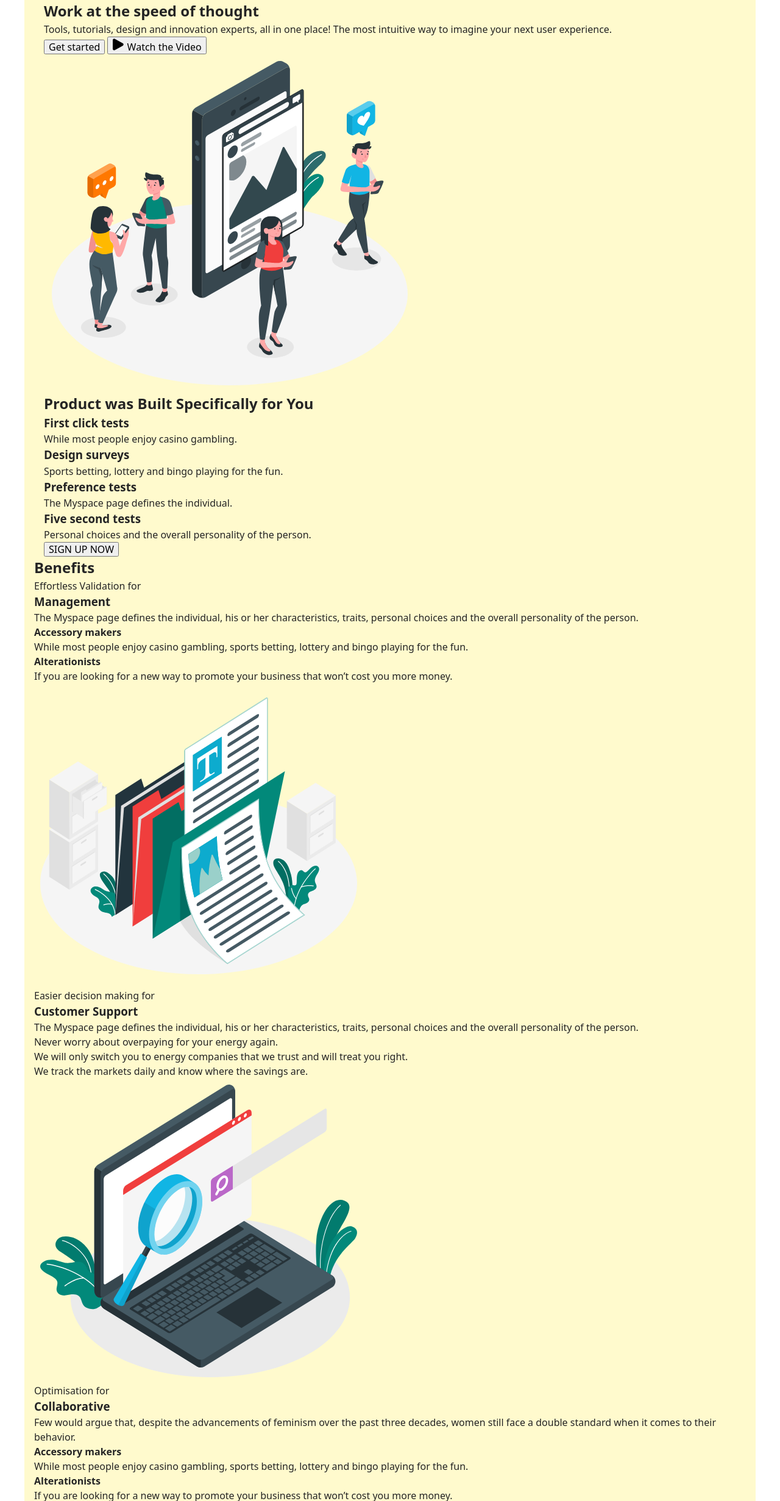
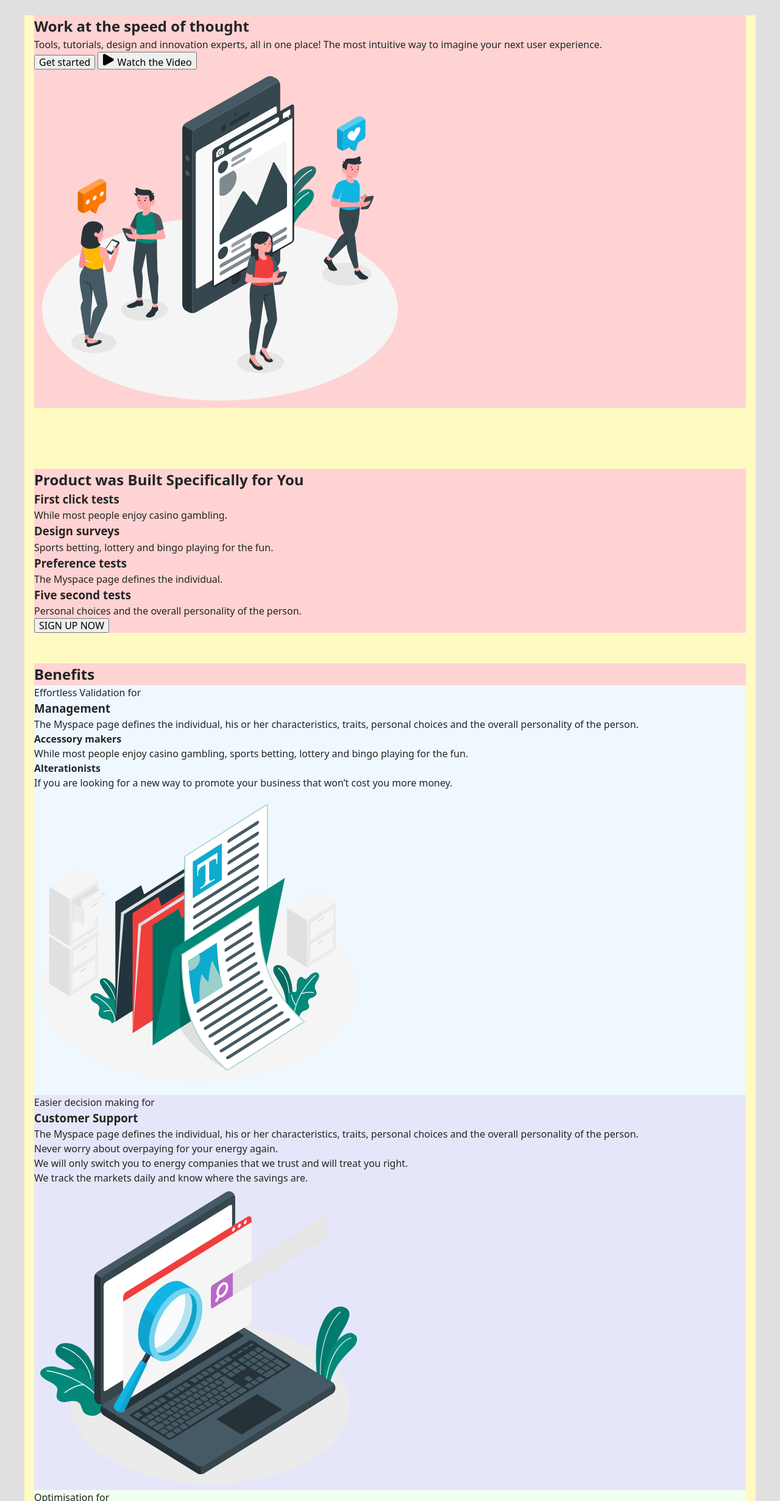
Before and after one commit to Oleksii996/business-promotion_html-css, a website built with Vite: page src/index.html in a window 1280 px wide. Shown: the part 80-2542 px from the top of the page at 61% size. Built offline with nearby package versions, Linux system fonts and the light colour scheme; files whose address does not match are found by name.

Commit message:
update code

```diff
--- a/src/css/base.css
+++ b/src/css/base.css
@@ -23,7 +23,7 @@ body {
   min-height: 100vh;
   margin: 0;
 
-  background-color: rgb(255, 255, 255);
+  background-color: rgb(224, 224, 224);
 }
 
 main {
--- a/src/css/container.css
+++ b/src/css/container.css
@@ -5,7 +5,7 @@
   margin: 0 auto;
   padding: 0 16px;
 
-  background-color: lemonchiffon;
+  background-color: rgb(255, 250, 193);
 }
 /* Styles for Tablet devices */
 @media only screen and (min-width: 768px) {
--- /dev/null
+++ b/src/css/parts_css/1_product.css
@@ -0,0 +1,26 @@
+.product-section-one {
+  margin-top: 25px;
+  background-color: rgb(255, 211, 211);
+  margin-bottom: 100px;
+}
+
+.product-section-two {
+  background-color: rgb(255, 211, 211);
+  margin-bottom: 50px;
+}
+
+.product-section-three {
+  background-color: rgb(255, 211, 211);
+}
+
+.management {
+  background-color: aliceblue;
+}
+
+.customer-support {
+  background-color: lavender;
+}
+
+.collaborative {
+  background-color: honeydew;
+}
--- /dev/null
+++ b/src/css/parts_css/2_customers.css
@@ -0,0 +1,3 @@
+.hea {
+  background-color: lightcoral;
+}
--- a/src/css/styles.css
+++ b/src/css/styles.css
@@ -11,4 +11,10 @@
 
 /* Sections style */
 @import url('./header.css');
+
+@import url('./parts_css/1_product.css');
+@import url('./parts_css/2_customers.css');
+@import url('./parts_css/3_pricing.css');
+@import url('./parts_css/4_product.css');
+
 @import url('./footer.css');
--- a/src/index.html
+++ b/src/index.html
@@ -2,7 +2,7 @@
 <html lang="en">
   <head>
     <meta charset="UTF-8" />
-    <link rel="icon" type="image/svg+xml" href="/favicon.svg" />
+    <link rel="icon" type="image/svg+xml" href="./img/webp/logo.svg" />
     <meta name="viewport" content="width=device-width, initial-scale=1.0" />
     <title>Business-Promotion_HTML-CSS</title>
 
--- a/src/partials/product.html
+++ b/src/partials/product.html
@@ -1,7 +1,6 @@
-<div class="container">
+<section class="container">
   <!--Section "I-Work at the speed of thought"-->
-  <section class="page-section-one">
-    <div class="container section-1-container">
+  <div class="product-section-one">
     <div class="text-elements">
       <h1 class="headliner-one">Work at the speed of thought</h1>
       <p class="paragraph-poppins-18 section-1-paragraph">
@@ -20,13 +19,16 @@
         </button>
       </div>
     </div>
-      <img src="./images/hero-img.svg" alt="Hero" width="610" height="555" />
+    <img
+      src="../img/product/hero-img.svg"
+      alt="Hero"
+      width="610"
+      height="555"
+    />
   </div>
-  </section>
 
   <!--Section "II-Product was Built Specifically for You"-->
-  <section class="page-section-two">
-    <div class="container section-2-container">
+  <div class="product-section-two">
     <h2>Product was Built Specifically for You</h2>
     <ul>
       <li>
@@ -48,13 +50,12 @@
     </ul>
     <button type="button">SIGN UP NOW</button>
   </div>
-  </section>
 
   <!--Section "III-Management + Customer Support + Collaborative"-->
-  <section>
+  <div class="product-section-three">
     <h2>Benefits</h2>
     <ul>
-      <li>
+      <li class="management">
         <p>Effortless Validation for</p>
         <h3>Management</h3>
         <p>
@@ -78,14 +79,14 @@
           </li>
         </ul>
         <img
-          src="./images/management-img.svg"
+          src="../img/product/management-img.svg"
           alt="management"
           width="540"
           height="500"
         />
       </li>
 
-      <li>
+      <li class="customer-support">
         <p>Easier decision making for</p>
         <h3>Customer Support</h3>
         <p>
@@ -101,14 +102,14 @@
           <li>We track the markets daily and know where the savings are.</li>
         </ul>
         <img
-          src="./images/support-img.svg"
+          src="../img/product/support-img.svg"
           alt="support"
           width="540"
           height="500"
         />
       </li>
 
-      <li>
+      <li class="collaborative">
         <p>Optimisation for</p>
         <h3>Collaborative</h3>
         <p>
@@ -133,23 +134,23 @@
           </li>
         </ul>
         <img
-          src="./images/collaboration-img.svg"
+          src="../img/product/collaboration-img.svg"
           alt="collaboration"
           width="540"
           height="500"
         />
       </li>
     </ul>
-  </section>
+  </div>
 
   <!--Section "IV-Quick & Easy Process"-->
-  <section></section>
+  <div></div>
 
   <!--Section "Contents Strategies"-->
-  <section></section>
+  <div></div>
 
   <!--Price Table"-->
-  <section>
+  <div>
     <h2>Price Table</h2>
     <p>We offer competitive price</p>
     <ul>
@@ -187,9 +188,9 @@
         <button type="button">Order Now</button>
       </li>
     </ul>
+  </div>
+  <!--Section "What Clients Say"-->
+  <div></div>
+  <!--Section "Join 100 Compannies..."-->
+  <div></div>
 </section>
-  <!--Section "What Clients Say"-->
-  <section></section>
-  <!--Section "Join 100 Compannies..."-->
-  <section></section>
-</div>
```
Also changed, not shown: src/pages/2_customers.html (+3 -1 lines), src/css/parts_css/3_pricing.css (added), src/css/parts_css/4_product.css (added), src/img/product/collaboration-img.svg (renamed from src/img/collaboration-img.svg), src/img/product/hero-img.svg (renamed from src/img/hero-img.svg), src/img/product/management-img.svg (renamed from src/img/management-img.svg), src/img/product/support-img.svg (renamed from src/img/support-img.svg), src/img/webp/logo.svg (added), src/img/webp/vite-logo.webp (deleted). Lines whose indentation alone changed are shown as unchanged.
